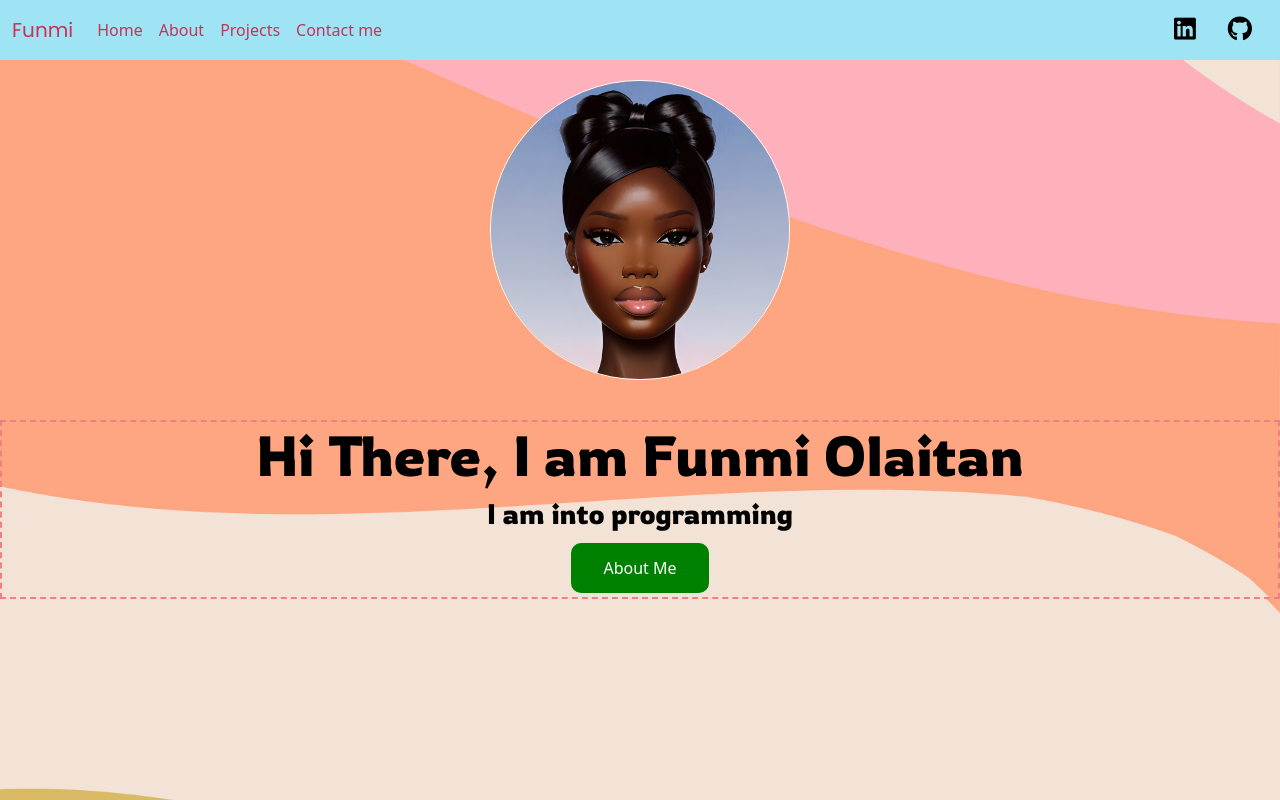
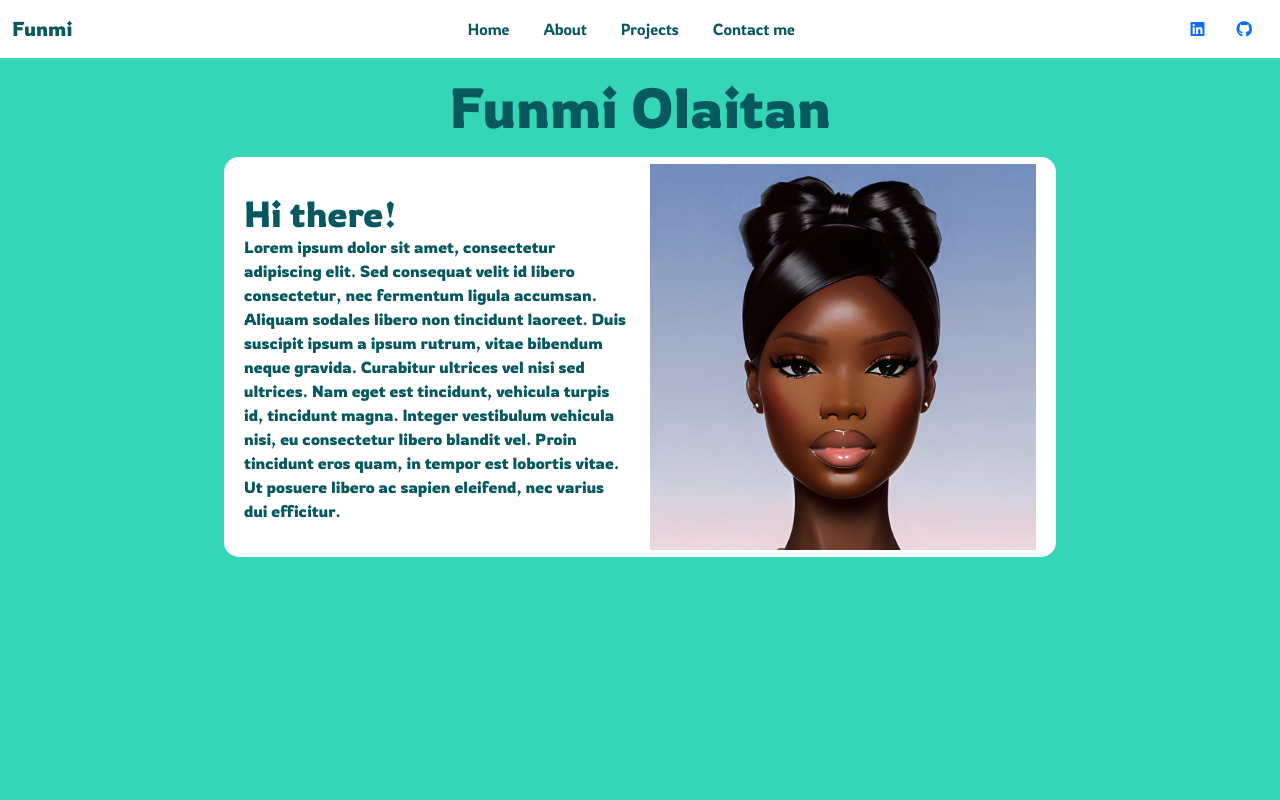
Before and after one commit to FunmiOlaitan/Django-Portfolio-Project, a Django app: page / in a window 1280 px wide. Run offline with Django 3.2, Linux system fonts and the light colour scheme.

Commit message:
Update page layout

```diff
--- a/portfolio/static/default.css
+++ b/portfolio/static/default.css
@@ -1,57 +1,65 @@
 /* import google fonts */
-@import url("https://fonts.googleapis.com/css2?family=Poppins:wght@400;500;600;700&display=swap");
-@import url("https://fonts.googleapis.com/css2?family=Rowdies:wght@300;400;700&display=swap");
+@import url("https://fonts.googleapis.com/css2?family=Bree+Serif&family=Rowdies:wght@300;400;700&display=swap");
 
 /*Root Variables*/
 :root{
-    --mainText:black;
-    --secondaryText:#1593e8;
+    --mainText: rgb(7, 89, 95);
+    --mainFont: "Rowdies", sans-serif;
+    --h2-size: 36px;
+    --p-size: 16px;
 }
 
 /*Navbar Styles */
 .blue-navbar{
-    background-color:rgb(159, 228, 245) !important;
+    background-color:white !important;
 }
 
 .navbar-brand {
-    color: rgb(201, 50, 88) !important;
-    font-family: "Poppins", sans-serif;
+    color: var(--mainText) !important;
+    font-family: var(--mainFont);
 }
 
 .navbar-nav .nav-link {
-    color: rgb(201, 50, 88) !important;
+    color: var(--mainText) !important;
+    font-family: var(--mainFont);
+    font-weight: 200;
+    border-radius: 15px;
+    border: 1px solid white;
+    text-align: center;
 }
 
+.navbar-nav .nav-link:hover {
+    background-color: rgb(7, 89, 95);
+    color: white !important;
+
+}
 .navbar-toggler {
-    color: rgb(201, 50, 88) !important;
+    color: rgb(7, 89, 95) !important;
 }
 
 /*Body Styles */
 html, body{
     padding: 0;
     margin: 0;
-    background-image: url("/static/img/background.jpg");
-    background-size: cover;
-    background-position: center;
+    background-color: rgb(52, 214, 181)
 }
 
 /*Heading Styles */
 h1, h2, h3, h4, h5, h6, strong{
     color: var(--mainText);
+    font-family: var(--mainFont)
 }
 
-h1 { font-size: 56px;
-     font-family: "Rowdies", sans-serif;}
+h1 { font-size: 56px;}
 h2 { font-size: 36px;}
-h3 { font-size: 28px;
-     font-family: "Rowdies", sans-serif;}
+h3 { font-size: 28px;}
 h4 { font-size: 24px;}
 h5 { font-size: 20px;}
 h6 { font-size: 16px;}
 
 /* Text Styles */
 p, li, span, label, input, textarea{
-    color: var(--secondaryText);
+    color: var(--mainText);
 }
 
 ul{
@@ -63,86 +71,173 @@ a{
     color: #17a2b8   /*link*/
 }
 
-/*Greeting Wrapper*/
-.greeting-wrapper {
-    display: grid;
-    text-align: center;
-    align-content: center;
-    min-height: 10em;
-    margin-bottom:10px; /*bottm margin*/
+/*Home Container*/
+.home-container{
+    width: 65%;
+    height: 400px;
+    margin: 0px auto;
+    border: none;
+    border-radius: 15px;
+    overflow: hidden;
+    padding: 20px;
+    display: flex;
+    justify-content: space-between;
+    background-color: white;
+    align-items: center;
 }
 
-/* Profile */
-.profile-picture {
-    display: block; /* block element */
-    margin: auto;  /* center img horizontally*/
-    position: relative; /* Allows for vertiacl centering */
-    top: 50%; /* Moves the top edge of the image to the vertical center */
-
-    width: 300px;  /* width of circle */
-    height: 300px;
-    border: 1px solid white; /* circle border*/
-    border-radius: 50%; /* make it circular */
-    overflow: hidden; /* Ensure the image doesn't overflow */
-    margin-top: 20px;  /*Add space between the greeting and profile */
+@media(max-width: 768px) {
+    .home-container{
+        flex-direction: column;
+        align-items: center;
+    }
+}
+.home-description{
+    flex: 1;
+    padding-right: 20px;
+}
+.home-description h2 {
+    font-family: var(--mainFont);
+    color: var(--mainText);
+    font-size: var(--h2-size);
+    margin: 0;
 }
 
-.profile-container img{
-    width: 100;  /*Ensure img fills container */
-    height: auto; /* maintain aspect ratio */
-    display: block;  /* Remove any default margins */
-}
-
-/*Homepage about button*/
-.about-me-button {
-    background-color: green;
-    border: black;
-    color: white;
-    padding: 13px 32px;
-    text-align: center;
-    text-decoration: blue;
-    display: inline-block;
-    font-size: h6;
-    margin: 4px 2px;
-    cursor: pointer;
-    border-radius: 10px
-}
-.about-me-button:hover {
-    background-color: greenyellow;
-}
-
-.nav-link i{
-    font-size: 25px !important;
-    color: black;
-}
-
-.greeting-wrapper{
-    display:grid;
-    text-align: center;
-    align-content: center;
-    border: 2px dashed lightcoral;
-    min-height: 5em;
-    margin-top: 40px;
-
-}
-.project-one-wrapper {
-    background-color: rgb(187, 187, 227);
-    border: 1px solid lightcoral;
-    border-radius:15px;
-
-    display: grid;
-    grid-template-columns: 1fr 1fr;
-    grid-template-areas:
-    'left-column right-column';
-    grid-template-rows: 10em 10em;
-}
-
-.left-column{
-    grid-area: left-column;
-    margin-bottom: 150px;
+.home-description p {
+    font-family: var(--mainFont);
+    color: var(--mainText);
+    font-size: var(--p-size);
+    margin: 0;
 
 }
 
-.right-column{
-    grid-area: right-column;
+.images {
+    flex: 1;
+    display: flex;
+    justify-content: flex-end;
+
 }
+.images img {
+    max-width: 100%;
+    height: auto;
+
+}
+
+/* project container */
+.project-container {
+    max-width: 800px;
+    margin: 20px auto;
+    padding: 20px;
+    border-radius: 10px;
+    background-color: white;
+    box-shadow: 0 4px 6px rgba(0,0,0,0.1);
+    overflow: hidden;
+    display: flex;
+}
+
+.project-description {
+    flex: 1;
+    padding:20px;
+}
+
+.slideshow-container {
+    flex: 1;
+    position: relative;
+    overflow: hidden;
+
+}
+.slideshow-inner {
+    display: flex;
+    transition: transform 0.5s ease;
+}
+.slideshow-img {
+    width: 100%;
+    flex-shrink: 0;
+}
+
+/* Navigation Buttons */
+.prev,
+.next {
+    cursor: pointer;
+    position: absolute;
+    top: 50%;
+    transform:translateY(-50%);
+    padding: 10px;
+    background-color: rgba(0,0,0,0.3);
+    color: #ffff;
+    z-index: 2;
+
+}
+.next {
+    right: 0;
+}
+
+/* Responsive styles */
+@media (max-width: 600px) {
+    .project-container {
+        flex-direction:column;
+    }
+}
+
+/* contact container */
+.contact-container {
+    max-width: 800px;
+    margin: 20px auto;
+    padding: 20px;
+    background-color: #ffff;
+    border-radius: 10px;
+    box-shadow: 0 0 10px black;
+    display: flex;
+}
+
+.left-section {
+    flex: 1;
+    padding-right: 20px;
+}
+
+.right-section {
+    flex: 1;
+    padding-left: 20px;
+}
+
+.section-content {
+    color: #666;
+    font-size: 16px;
+    line-height: 1.6;
+}
+.contact-form{
+    margin-top: 20px;
+}
+
+.form-group {
+    margin-bottom: 20px;
+}
+
+.form-label {
+    font-weight: bold;
+}
+
+.form-control {
+    width: 100%;
+    padding: 10px;
+    border: 1px solid #ccc;
+    border-radius: 5px;
+}
+.form-control:focus {
+    outline: none;
+    border-color: #007bff;
+}
+
+.btn-submit {
+    padding: 10px 20px;
+    background-color: #007bff;
+    border: none;
+    border-radius: 5px;
+    color: #fff;
+    cursor: pointer;
+    transition: background-color 0.3 ease;
+}
+
+.btn-submit:hover{
+    background-color:#0056b3;
+}
--- a/portfolio/templates/about.html
+++ b/portfolio/templates/about.html
@@ -40,6 +40,8 @@
         </div>
       </nav>
 
+
+
     <!-- Optional JavaScript; choose one of the two! -->
 
     <!-- Option 1: Bootstrap Bundle with Popper -->
--- a/portfolio/templates/home.html
+++ b/portfolio/templates/home.html
@@ -24,15 +24,15 @@
             <span class="navbar-toggler-icon"></span>
           </button>
           <div class="collapse navbar-collapse" id="navbarSupportedContent">
-            <ul class="navbar-nav me-auto mb-2 mb-lg-0">
+            <ul class="navbar-nav me-auto mb-2 mb-lg-0 mx-auto">
               <li class="nav-item">
-                <a class="nav-link active" aria-current="page" href="/">Home</a>
+                <a class="nav-link active me-3" aria-current="page" href="/">Home</a>
               </li>
               <li class="nav-item">
-                <a class="nav-link" href="/about">About</a>
+                <a class="nav-link me-3" href="/about">About</a>
               </li>
               <li class="nav-item">
-                <a class="nav-link" href="projects">Projects</a>
+                <a class="nav-link me-3" href="projects">Projects</a>
               </li>
               <li class="nav-item">
                 <a class="nav-link" href="contact">Contact me</a>
@@ -46,18 +46,17 @@
         </div>
       </nav>
 
-      <section class="s1">
-        <div class="home-page-container">
-          <img src="/static/img/me.JPG" alt="Profile Picture" class="profile-picture">
-          <div class="greeting-wrapper">
-            <h1>Hi There, I am Funmi Olaitan</h1>
-            <h3>I am into programming</h3>
-            <div class= "About Me">
-            <a href="/about" class="about-me-button">About Me</a>
-          </div>
-          <div>
+      <h1 class="text-center mt-3 mb-3">Funmi Olaitan</h1>
+
+      <div class="home-container">
+        <div class="home-description">
+          <h2>Hi there!</h2>
+          <p>Lorem ipsum dolor sit amet, consectetur adipiscing elit. Sed consequat velit id libero consectetur, nec fermentum ligula accumsan. Aliquam sodales libero non tincidunt laoreet. Duis suscipit ipsum a ipsum rutrum, vitae bibendum neque gravida. Curabitur ultrices vel nisi sed ultrices. Nam eget est tincidunt, vehicula turpis id, tincidunt magna. Integer vestibulum vehicula nisi, eu consectetur libero blandit vel. Proin tincidunt eros quam, in tempor est lobortis vitae. Ut posuere libero ac sapien eleifend, nec varius dui efficitur.</p>
         </div>
-      </section>
+        <div class="images">
+          <img src="/static/img/me.JPG" alt="Image 1">
+        </div>
+      </div>
 
 
     <!-- Optional JavaScript; choose one of the two! -->
```
Also changed, not shown: portfolio/templates/contact.html (+13 -14 lines), portfolio/templates/projects.html (+34 -53 lines), portfolio/static/img/smartM.jpg (added).
